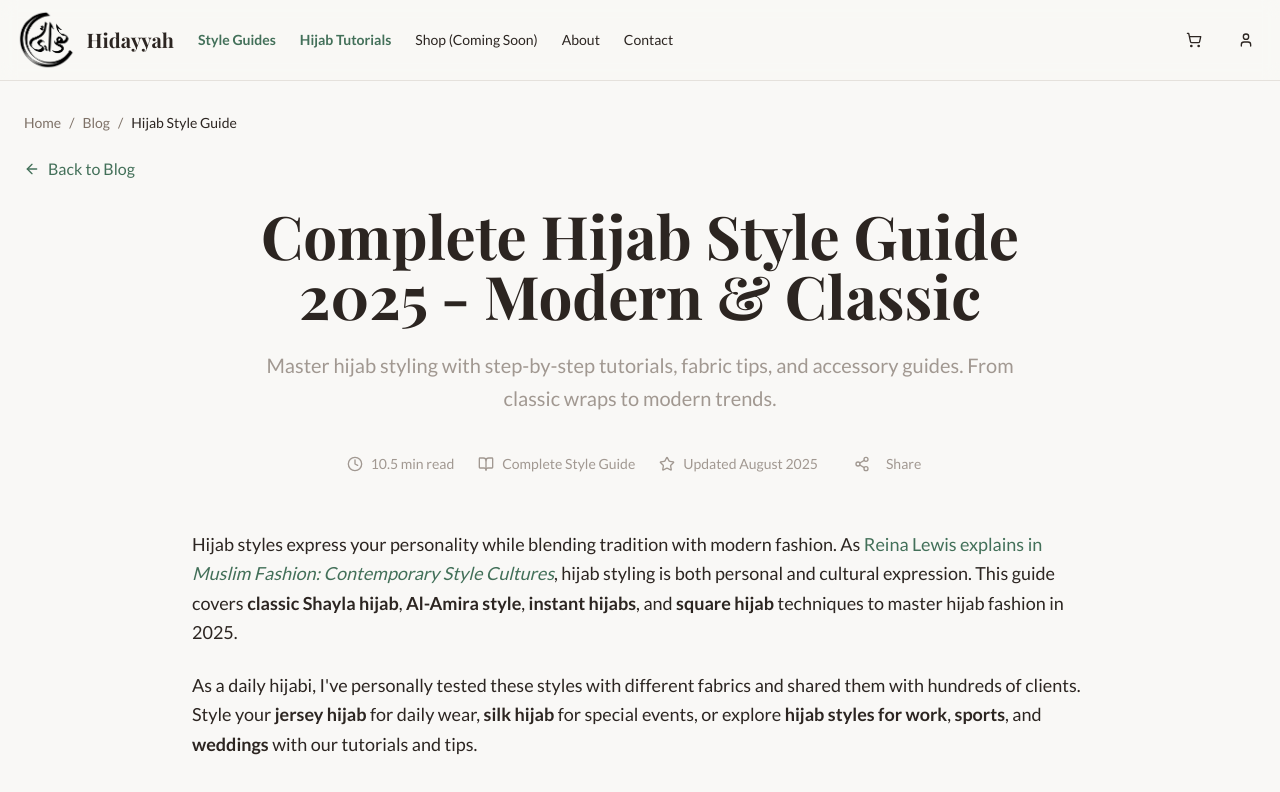
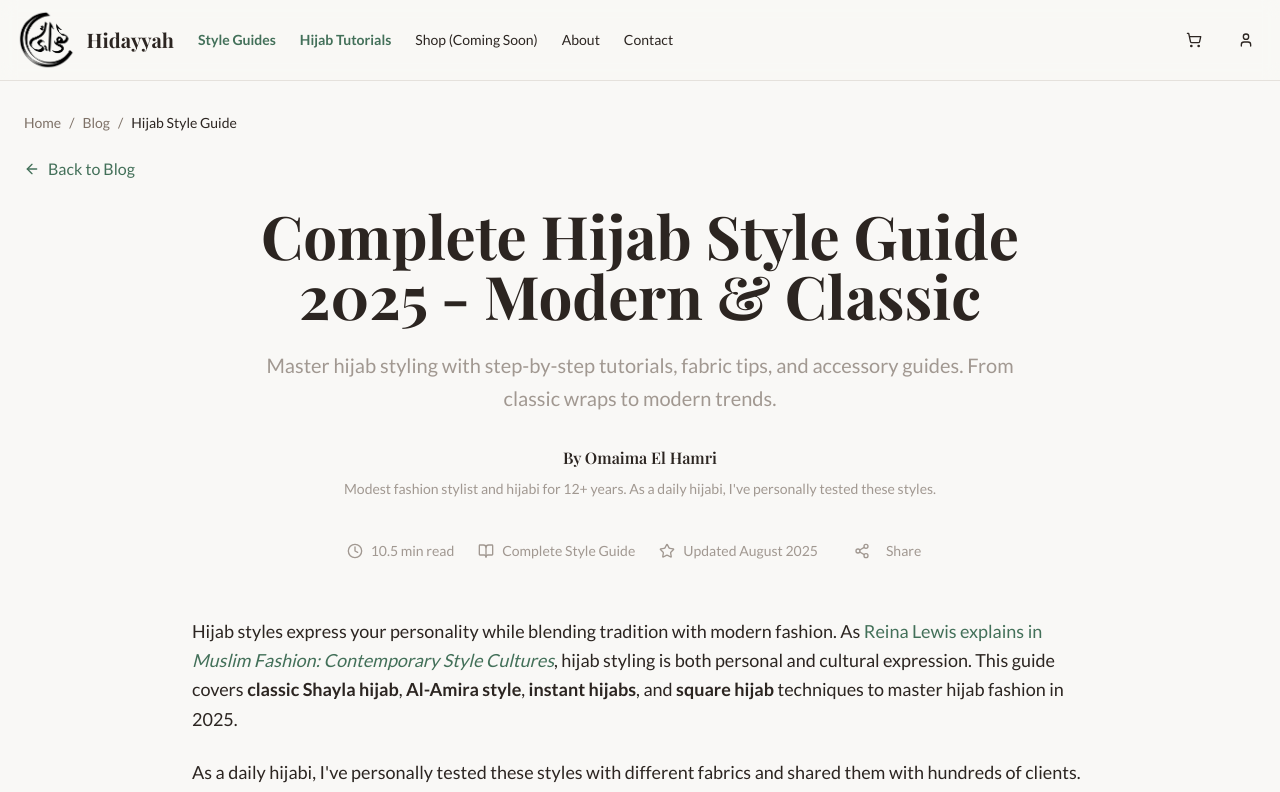
Before and after one commit to elvin52/next-flow-shop, a React (Vite) app: page /blog/hijab-styles-guide in a window 1280 px wide. Shown: the top 792 px of the page. Built offline with nearby package versions, Linux system fonts and the light colour scheme.

Commit message:
Revert author bio removal
Reverted the removal of the author bio section from `src/pages/HijabStyleGuide.tsx` as it was not requested.

```diff
--- a/src/pages/HijabStyleGuide.tsx
+++ b/src/pages/HijabStyleGuide.tsx
@@ -317,8 +317,13 @@ Step 6: Adjust the front fold and side draping for your desired look`,
               Master hijab styling with step-by-step tutorials, fabric tips, and accessory guides. From classic wraps to modern trends.
             </p>
 
-
-            {/* Article meta */}
+            {/* Author Bio for E-A-T */}
+            <div className="mb-8 text-center max-w-2xl mx-auto">
+              <h3 className="font-semibold text-foreground mb-2">By Omaima El Hamri</h3>
+              <p className="text-sm text-[hsl(var(--warm-gray))] leading-relaxed">
+                Modest fashion stylist and hijabi for 12+ years. As a daily hijabi, I've personally tested these styles.
+              </p>
+            </div>
             <div className="flex flex-wrap items-center justify-center gap-6 text-sm text-[hsl(var(--warm-gray))]">
               <div className="flex items-center">
                 <Clock className="h-4 w-4 mr-2" />
```
